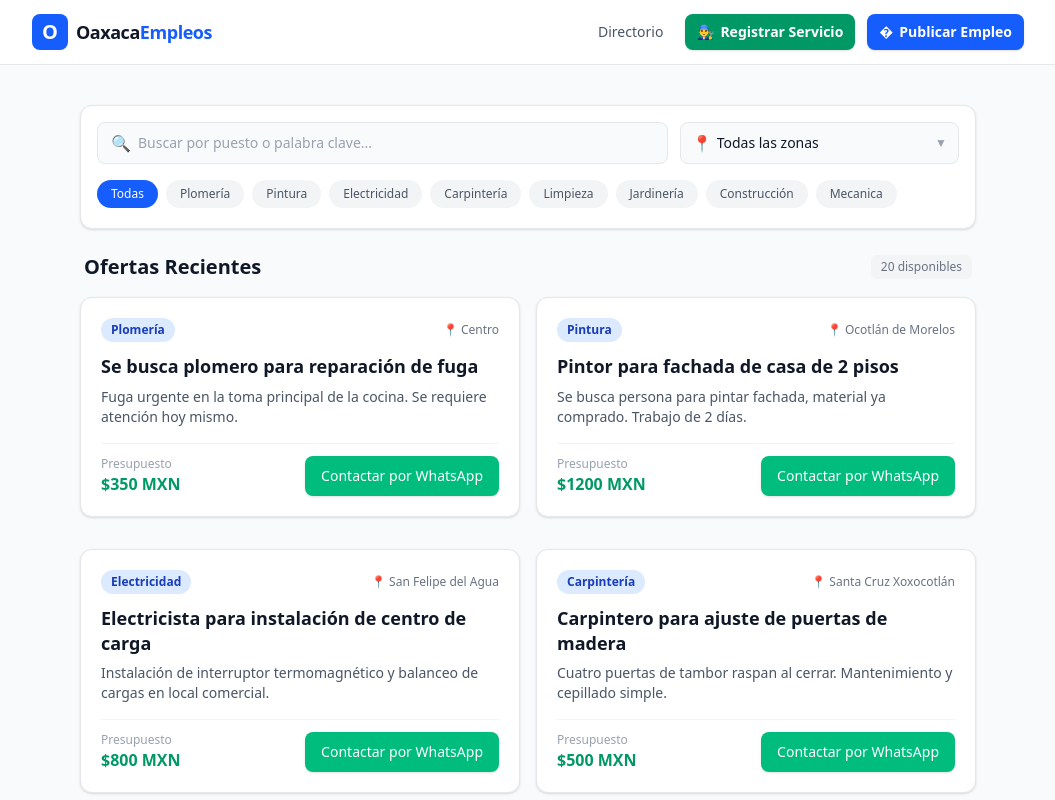
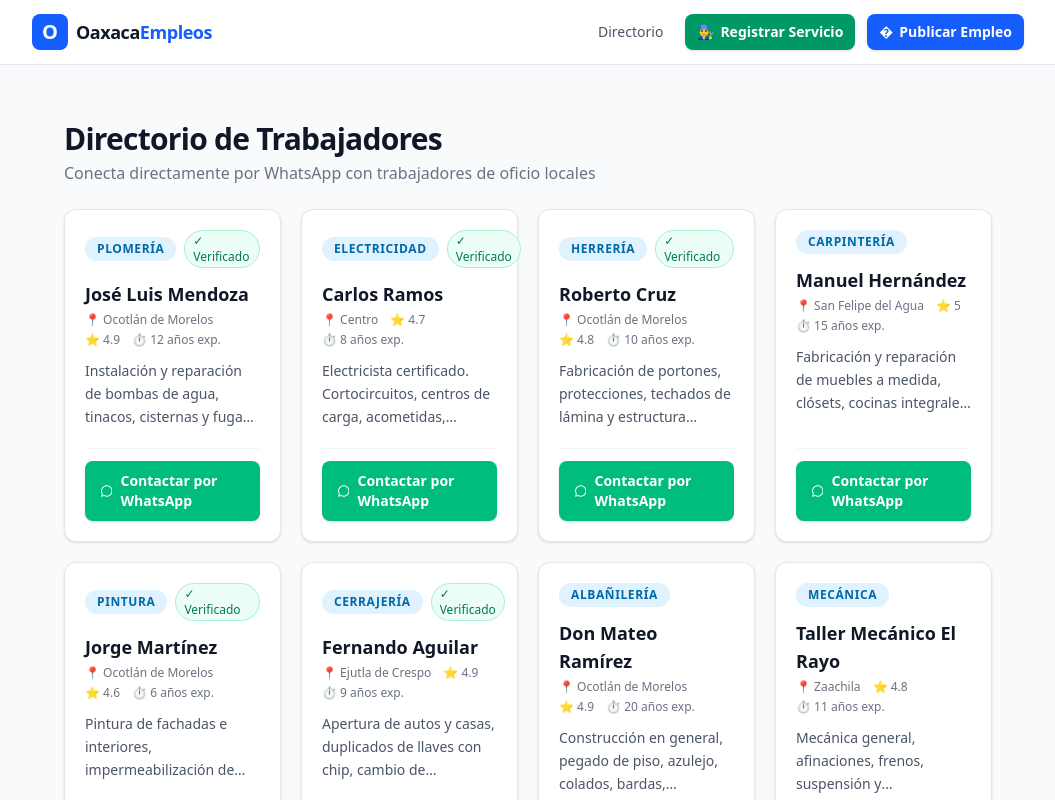
Before and after one commit to Eliud2005/chambitasF, an Angular app: page /profesional-feed in a window 1280 px wide. Before the commit this address led to /. Shown: the top 800 px of the page, without its empty margins (112-1167 px from the left). Built offline with nearby package versions, Linux system fonts and the light colour scheme.

Commit message:
feat(professional-feed): avances con el feed de los profesionales

```diff
--- a/src/app/app.routes.ts
+++ b/src/app/app.routes.ts
@@ -3,6 +3,7 @@ import { JobFeed } from './features/jobs/components/job-feed/job-feed';
 import { ProfessionalFeed } from './features/jobs/components/professional-feed/professional-feed';
 import { ProfessionalForm } from './features/jobs/components/professional-form/professional-form';
 import { JobCreateForm } from './features/jobs/components/job-create-form/job-create-form';
+import { ProfessionalCard } from './features/jobs/components/professional-card/professional-card';
 
 export const routes: Routes = [
   // Ruta principal: Tablón de Empleos / Solicitudes
@@ -19,6 +20,10 @@ export const routes: Routes = [
     component: JobCreateForm,
   },
   {
+    path: 'profesional-feed',
+    component: ProfessionalFeed,
+  },
+  {
     path: '**',
     redirectTo: '',
   },
--- a/src/app/app.ts
+++ b/src/app/app.ts
@@ -1,11 +1,11 @@
 import { Component, signal } from '@angular/core';
 import { RouterOutlet } from '@angular/router';
 import { Navbar } from './components/navbar/navbar';
-import { JobFeed } from './features/jobs/components/job-feed/job-feed';
 
 @Component({
   selector: 'app-root',
-  imports: [RouterOutlet,Navbar, JobFeed], // Importa los componentes necesarios
+  standalone: true,
+  imports: [RouterOutlet, Navbar],
   templateUrl: './app.html',
   styleUrl: './app.css'
 })
--- a/src/app/features/jobs/components/professional-card/professional-card.html
+++ b/src/app/features/jobs/components/professional-card/professional-card.html
@@ -1 +1,47 @@
-<p>professional-card works!</p>,
+<article class="flex h-full flex-col justify-between rounded-xl border border-gray-200 bg-white p-5 shadow-sm transition-all duration-200 hover:-translate-y-0.5 hover:shadow-md">
+  <div class="flex flex-col gap-3">
+    <!-- Header: Categoría y Verificación -->
+    <div class="flex items-center justify-between gap-2">
+      <span class="rounded-full bg-sky-100 px-3 py-1 text-xs font-semibold uppercase tracking-wider text-sky-700">
+        {{ professional().category }}
+      </span>
+      @if (professional().isVerified) {
+        <span class="inline-flex items-center gap-1 rounded-full bg-emerald-50 px-2 py-0.5 text-xs font-medium text-emerald-700 border border-emerald-200" title="Perfil verificado">
+          ✓ Verificado
+        </span>
+      }
+    </div>
+
+    <!-- Info del profesional -->
+    <div>
+      <h3 class="text-lg font-bold text-gray-900">{{ professional().name }}</h3>
+
+      <div class="mt-1 flex flex-wrap items-center gap-x-3 gap-y-1 text-xs text-gray-500">
+        <span>📍 {{ professional().location }}</span>
+        <span>⭐ {{ professional().rating }}</span>
+        @if (professional().yearsOfExperience) {
+          <span>⏱️ {{ professional().yearsOfExperience }} años exp.</span>
+        }
+      </div>
+
+      <p class="mt-3 text-sm leading-relaxed text-gray-600 line-clamp-3">
+        {{ professional().description }}
+      </p>
+    </div>
+  </div>
+
+  <!-- Botón WhatsApp -->
+  <div class="mt-5 pt-3 border-t border-gray-100">
+    <a
+      [href]="whatsappUrl()"
+      target="_blank"
+      rel="noopener noreferrer"
+      class="flex w-full items-center justify-center gap-2 rounded-lg bg-emerald-500 px-4 py-2.5 text-sm font-semibold text-white shadow-sm transition-colors hover:bg-emerald-600 focus-visible:outline focus-visible:outline-2 focus-visible:outline-offset-2 focus-visible:outline-emerald-500"
+    >
+      <svg class="h-4 w-4 fill-current" viewBox="0 0 24 24">
+        <path d="M.057 24l1.687-6.163c-1.041-1.804-1.588-3.849-1.587-5.946.003-6.556 5.338-11.891 11.893-11.891 3.181.001 6.167 1.24 8.413 3.488 2.245 2.248 3.481 5.236 3.48 8.414-.003 6.557-5.338 11.892-11.893 11.892-1.99-.001-3.951-.5-5.688-1.448l-6.305 1.654zm6.597-3.807c1.676.995 3.276 1.591 5.392 1.592 5.448 0 9.886-4.434 9.889-9.885.002-5.462-4.415-9.89-9.881-9.892-5.452 0-9.887 4.434-9.889 9.884-.001 2.225.651 3.891 1.746 5.634l-.999 3.648 3.742-.981z"/>
+      </svg>
+      Contactar por WhatsApp
+    </a>
+  </div>
+</article>
--- a/src/app/features/jobs/components/professional-card/professional-card.ts
+++ b/src/app/features/jobs/components/professional-card/professional-card.ts
@@ -1,14 +1,25 @@
-import { ChangeDetectionStrategy, Component } from '@angular/core';
+import { ChangeDetectionStrategy, Component, computed, input } from '@angular/core';
+import { ProfessionalProfile } from '../../models/professional.model';
 
 @Component({
   selector: 'app-professional-card',
+  standalone: true,
   imports: [],
   templateUrl: './professional-card.html',
-  styles: `
-    :host {
-      display: block;
-    }
-  `,
+  host: {
+    class: 'block h-full'
+  },
   changeDetection: ChangeDetectionStrategy.OnPush,
 })
-export class ProfessionalCard {}
+export class ProfessionalCard {
+  professional = input.required<ProfessionalProfile>();
+
+  whatsappUrl = computed(() => {
+    const p = this.professional();
+    const cleanPhone = p.phone.startsWith('521') ? p.phone : `521${p.phone.replace(/\D/g, '')}`;
+    const text = encodeURIComponent(
+      `Hola ${p.name}, vi tu perfil en la plataforma y me gustaría solicitar información sobre tus servicios de ${p.category}.`
+    );
+    return `https://wa.me/${cleanPhone}?text=${text}`;
+  });
+}
--- a/src/app/features/jobs/components/professional-feed/professional-feed.html
+++ b/src/app/features/jobs/components/professional-feed/professional-feed.html
@@ -1 +1,20 @@
-<p>professional-feed works!</p>,
+<section class="mx-auto max-w-7xl px-4 py-6 sm:px-6 lg:px-8">
+  <header class="mb-6">
+    <h2 class="text-2xl font-bold tracking-tight text-gray-900 sm:text-3xl">
+      Directorio de Trabajadores
+    </h2>
+    <p class="mt-1 text-sm text-gray-500 sm:text-base">
+      Conecta directamente por WhatsApp con trabajadores de oficio locales
+    </p>
+  </header>
+
+  <div class="grid grid-cols-1 gap-5 sm:grid-cols-2 lg:grid-cols-3 xl:grid-cols-4">
+    @for (prof of professionals(); track prof.id) {
+      <app-professional-card [professional]="prof" />
+    } @empty {
+      <p class="col-span-full py-12 text-center text-sm text-gray-500">
+        No se encontraron profesionales registrados.
+      </p>
+    }
+  </div>
+</section>
--- a/src/app/features/jobs/components/professional-feed/professional-feed.ts
+++ b/src/app/features/jobs/components/professional-feed/professional-feed.ts
@@ -1,14 +1,20 @@
-import { ChangeDetectionStrategy, Component } from '@angular/core';
+import { ChangeDetectionStrategy, Component, inject } from '@angular/core';
+import { ProfessionalCard } from '../professional-card/professional-card';
+import { ProfessionalService } from '../../services/professional.service';
+import { Router, RouterLink, RouterLinkActive } from '@angular/router';
 
 @Component({
   selector: 'app-professional-feed',
-  imports: [],
+  standalone: true,
+  imports: [ProfessionalCard, RouterLink, RouterLinkActive],
   templateUrl: './professional-feed.html',
-  styles: `
-    :host {
-      display: block;
-    }
-  `,
+  host: {
+    class: 'block'
+  },
   changeDetection: ChangeDetectionStrategy.OnPush,
 })
-export class ProfessionalFeed {}
+export class ProfessionalFeed {
+  private professionalService = inject(ProfessionalService);
+
+  professionals = this.professionalService.professionals;
+}
--- a/src/app/features/jobs/services/professional.service.ts
+++ b/src/app/features/jobs/services/professional.service.ts
@@ -12,7 +12,7 @@ export class ProfessionalService {
       category: 'Plomería',
       location: 'Ocotlán de Morelos',
       phone: '5219510000001',
-      description: 'Instalación y reparación de bombas de agua, tinacos, cisternas y fugas en general. Atiendo emergencias.',
+      description: 'Instalación y reparación de bombas de agua, tinacos, cisternas y fugas en general. Servicio de emergencia las 24 hrs.',
       yearsOfExperience: 12,
       rating: 4.9,
       isVerified: true,
@@ -23,53 +23,101 @@ export class ProfessionalService {
       category: 'Electricidad',
       location: 'Centro',
       phone: '5219510000002',
-      description: 'Electricista certificado. Cortocircuitos, centros de carga, acometidas y cableado residencial.',
+      description: 'Electricista certificado. Cortocircuitos, centros de carga, acometidas, balanceo de cargas y cableado residencial.',
       yearsOfExperience: 8,
       rating: 4.7,
       isVerified: true,
     },
     {
       id: 'p3',
+      name: 'Roberto Cruz',
+      category: 'Herrería',
+      location: 'Ocotlán de Morelos',
+      phone: '5219510000003',
+      description: 'Fabricación de portones, protecciones, techados de lámina y estructura metálica ligera. Presupuestos sin compromiso.',
+      yearsOfExperience: 10,
+      rating: 4.8,
+      isVerified: true,
+    },
+    {
+      id: 'p4',
       name: 'Manuel Hernández',
       category: 'Carpintería',
       location: 'San Felipe del Agua',
-      phone: '5219510000003',
-      description: 'Fabricación y reparación de muebles a medida, clósets, cocinas integrales y barnizado.',
+      phone: '5219510000004',
+      description: 'Fabricación y reparación de muebles a medida, clósets, cocinas integrales, puertas de madera y barnizado.',
       yearsOfExperience: 15,
       rating: 5.0,
       isVerified: false,
     },
     {
-      id: 'p4',
+      id: 'p5',
       name: 'Jorge Martínez',
       category: 'Pintura',
       location: 'Ocotlán de Morelos',
-      phone: '5219510000004',
-      description: 'Pintura de fachadas, interiores, impermeabilización de azoteas y resanado de grietas.',
+      phone: '5219510000005',
+      description: 'Pintura de fachadas e interiores, impermeabilización de azoteas, resanado de grietas y aplicación de texturizados.',
       yearsOfExperience: 6,
       rating: 4.6,
       isVerified: true,
     },
     {
-      id: 'p5',
+      id: 'p6',
+      name: 'Fernando Aguilar',
+      category: 'Cerrajería',
+      location: 'Ejutla de Crespo',
+      phone: '5219510000006',
+      description: 'Apertura de autos y casas, duplicados de llaves con chip, cambio de combinaciones y colocación de cerraduras de alta seguridad.',
+      yearsOfExperience: 9,
+      rating: 4.9,
+      isVerified: true,
+    },
+    {
+      id: 'p7',
+      name: 'Don Mateo Ramírez',
+      category: 'Albañilería',
+      location: 'Ocotlán de Morelos',
+      phone: '5219510000007',
+      description: 'Construcción en general, pegado de piso, azulejo, colados, bardas, aplanados y remodelaciones completas.',
+      yearsOfExperience: 20,
+      rating: 4.9,
+      isVerified: false,
+    },
+    {
+      id: 'p8',
       name: 'Taller Mecánico El Rayo',
-      category: 'Mecanica',
+      category: 'Mecánica',
       location: 'Zaachila',
-      phone: '5219510000005',
-      description: 'Mecánica general, afinaciones, frenos y mantenimiento de motocicletas y automóviles.',
-      yearsOfExperience: 10,
+      phone: '5219510000008',
+      description: 'Mecánica general, afinaciones, frenos, suspensión y mantenimiento preventivo para automóviles y motocicletas.',
+      yearsOfExperience: 11,
       rating: 4.8,
       isVerified: false,
+    },
+    {
+      id: 'p9',
+      name: 'Javier Gómez',
+      category: 'Refrigeración',
+      location: 'Centro',
+      phone: '5219510000009',
+      description: 'Mantenimiento y reparación de aire acondicionado, minisplits, refrigeradores comerciales y domésticos.',
+      yearsOfExperience: 7,
+      rating: 4.7,
+      isVerified: true,
     },
   ]);
 
   professionals = this.professionalsSignal.asReadonly();
 
-  addProfessional(professional: Omit<ProfessionalProfile, 'id'>) {
+  addProfessional(professional: Omit<ProfessionalProfile, 'id'>): void {
     const newProf: ProfessionalProfile = {
       ...professional,
-      id: Date.now().toString(),
+      id: `p_${Date.now()}`,
     };
     this.professionalsSignal.update((profs) => [newProf, ...profs]);
   }
+
+  getProfessionalById(id: string): ProfessionalProfile | undefined {
+    return this.professionalsSignal().find((p) => p.id === id);
+  }
 }
```
